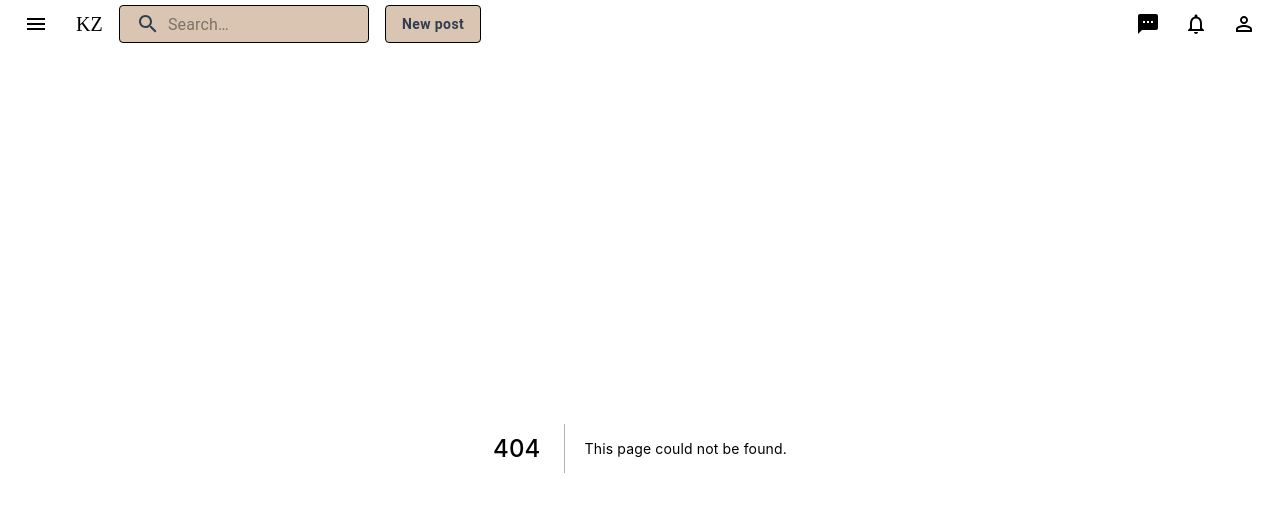
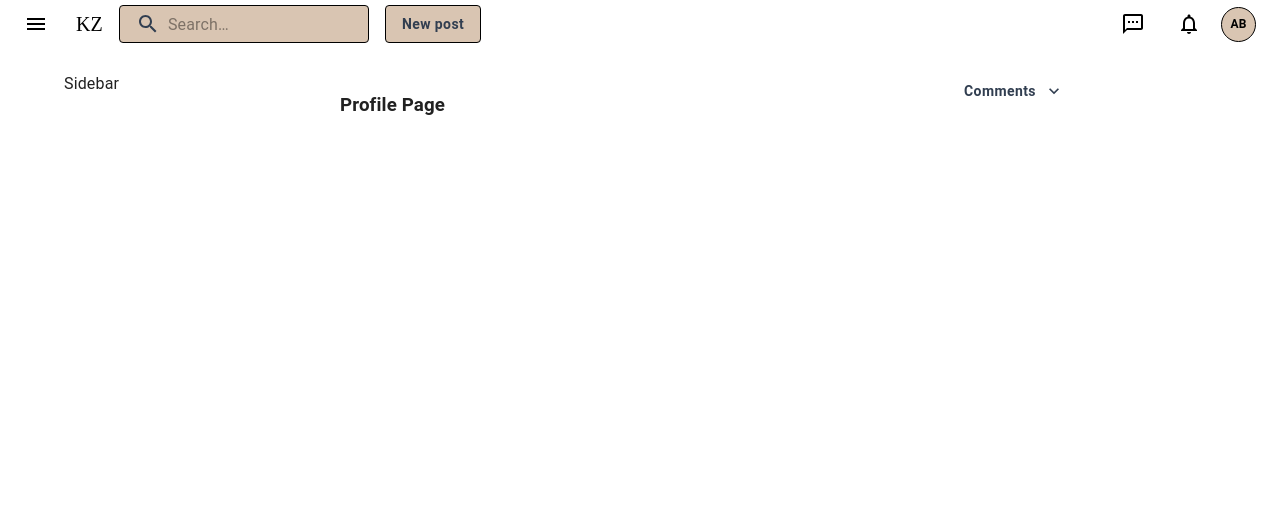
Before and after one commit to olzh2102/kzjournal, a Next.js app: page /profile in a window 1280 px wide. Before the commit this address had no page. Shown: the top 512 px of the page. Built offline with nearby package versions, Linux system fonts and the light colour scheme.

Commit message:
(rbI1xeRV) // navigate to profile page (#18)

```diff
--- a/components/Header/HeaderLayout.tsx
+++ b/components/Header/HeaderLayout.tsx
@@ -18,5 +18,5 @@ HeaderLayout.Left = ({ children }: any) => (
   </Box>
 );
 
-HeaderLayout.Right = ({ children }: any) => <Box>{children}</Box>;
+HeaderLayout.Right = ({ children }: any) => <Box display="flex" alignItems="center" style={{ gap: '8px' }}>{children}</Box>;
 export default HeaderLayout;
--- a/components/Header/index.tsx
+++ b/components/Header/index.tsx
@@ -1,24 +1,25 @@
-import * as React from 'react';
+import Link from 'next/link'
 
 import Typography from '@mui/material/Typography';
 import MenuIcon from '@mui/icons-material/Menu';
-import PersonOutlineIcon from '@mui/icons-material/PersonOutline';
 import NotificationsNoneIcon from '@mui/icons-material/NotificationsNone';
-import SmsIcon from '@mui/icons-material/Sms';
+import TextsmsOutlinedIcon from '@mui/icons-material/TextsmsOutlined';
 
 import HeaderLayout from './HeaderLayout';
 import IconBtn from '../IconBtn';
 import SearchBar from '../SearchBar';
 
-import { ButtonStyled } from './style';
+import { ButtonStyled, AvatarStyled} from './style';
 
 const Header = () => (
     <HeaderLayout>
         <HeaderLayout.Left>
             <IconBtn icon={<MenuIcon />} edge="start" sx={{ mr: 2 }} />
-            <Typography variant="h6" sx={{ fontFamily: 'Mukta' }}>
-              KZ
-            </Typography>
+            <Link href="/">
+              <Typography variant="h6" sx={{ fontFamily: 'Mukta', cursor: 'pointer' }}>
+                KZ
+              </Typography>
+            </Link>
             <SearchBar />
             <ButtonStyled variant="contained" disableElevation>
               New post
@@ -26,9 +27,9 @@ const Header = () => (
         </HeaderLayout.Left>
 
         <HeaderLayout.Right>
-            <IconBtn icon={<SmsIcon />} />
+            <IconBtn icon={<TextsmsOutlinedIcon />} />
             <IconBtn icon={<NotificationsNoneIcon />} />
-            <IconBtn icon={<PersonOutlineIcon />} edge="end" />
+            <Link href="/profile"><AvatarStyled>AB</AvatarStyled></Link>
         </HeaderLayout.Right>
     </HeaderLayout>
 );
--- a/components/Header/style.ts
+++ b/components/Header/style.ts
@@ -1,5 +1,5 @@
 import styled from '@emotion/styled';
-import { AppBar, Button } from '@mui/material';
+import { AppBar, Button, Avatar } from '@mui/material';
 
 export const AppBarStyled = styled(AppBar)`
   background-color: white;
@@ -20,3 +20,14 @@ export const ButtonStyled = styled(Button)`
       0 -1px 0 rgba(0, 0, 0, 0.05), -1px 0 0 rgba(0, 0, 0, 0.05), 1px 0 0 rgba(0, 0, 0, 0.05);
   }
 `;
+
+export const AvatarStyled = styled(Avatar)`
+  width: 35px;
+  height: 35px;
+  font-size: 0.75rem;
+  font-weight: bold;
+  background-color: #D9C5B2;
+  color: black;
+  border: 1px solid black;
+  cursor: pointer;
+`
--- a/components/ToggleButtons/index.tsx
+++ b/components/ToggleButtons/index.tsx
@@ -1,4 +1,4 @@
-import * as React from 'react';
+import { useState } from 'react';
 
 import ToggleButtonGroup from '@mui/material/ToggleButtonGroup';
 import WhatshotIcon from '@mui/icons-material/Whatshot';
@@ -9,7 +9,7 @@ import FormatListBulletedIcon from '@mui/icons-material/FormatListBulleted';
 import { StyledToggleButton } from './style';
 
 const ColorToggleButton = () => {
-  const [alignment, setAlignment] = React.useState('popular');
+  const [alignment, setAlignment] = useState('popular');
 
   const handleChange = (event: React.MouseEvent<HTMLElement>, newAlignment: string) => {
     setAlignment(newAlignment);
@@ -21,7 +21,7 @@ const ColorToggleButton = () => {
       value={alignment}
       exclusive
       onChange={handleChange}
-      sx={{ gap: '8px', mb: 4 }}
+      sx={{ gap: '16px', mb: 4, justifyContent: 'center' }}
     >
       <StyledToggleButton value="popular" size="small" active={alignment === 'popular'}>
         <WhatshotIcon />
--- a/pages/index.tsx
+++ b/pages/index.tsx
@@ -1,5 +1,4 @@
 import Head from 'next/head';
-import Paper from '@mui/material/Paper';
 
 import ColorToggleButton from '../components/ToggleButtons';
 import Post from '../components/Post';
--- /dev/null
+++ b/pages/profile/index.tsx
@@ -0,0 +1,21 @@
+import Head from 'next/head'
+
+import MainLayout from '../../layout'
+
+const ProfilePage = () => {
+  return (
+    <div>
+      <Head>
+        <title>My page title</title>
+        <meta property="og:title" content="My page title" key="title" />
+      </Head>
+      <Head>
+        <meta property="og:title" content="My new title" key="title" />
+      </Head>
+      <h3>Profile Page</h3>
+    </div>
+  )
+}
+
+ProfilePage.PageLayout = MainLayout
+export default ProfilePage
```
